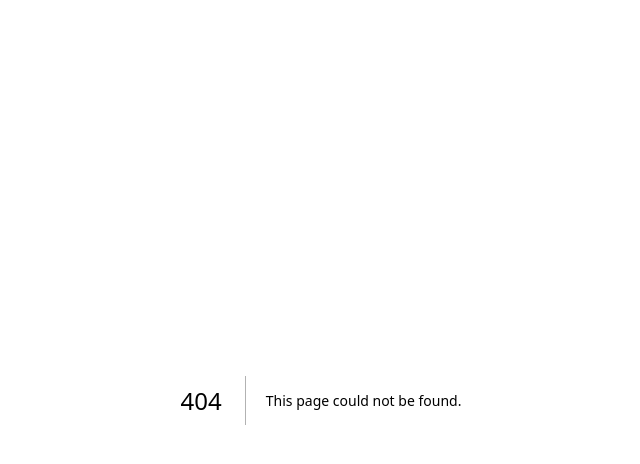
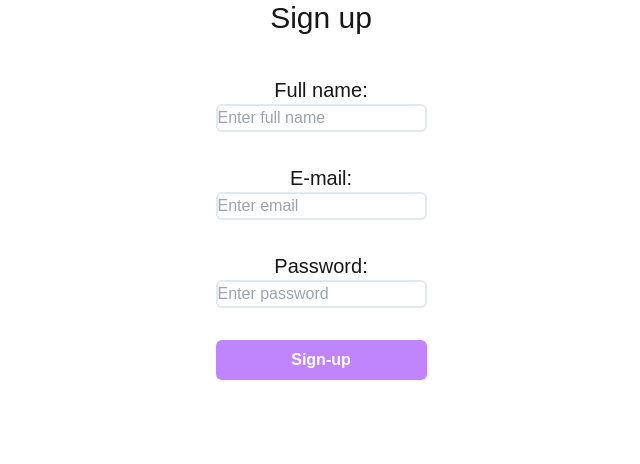
Before and after one commit to Smajlli/barbershop, a Next.js app: page /admin/register in a window 1280 px wide. Before the commit this address had no page. Shown: the top 464 px of the page, without its empty margins (319-959 px from the left). Built offline with nearby package versions, Linux system fonts and the light colour scheme.

Commit message:
Implement page for creating admin user

```diff
--- /dev/null
+++ b/app/admin/register/page.tsx
@@ -0,0 +1,64 @@
+'use client'
+
+import { createClient } from "@supabase/supabase-js";
+import React, { useState } from "react";
+
+function Register() {
+    const [fullName, setFullName] = useState<string>();
+    const [email, setEmail] = useState<string>();
+    const [password, setPassword] = useState<string>();
+
+    const handleFullName = (e: React.ChangeEvent<HTMLInputElement>) => {
+        setFullName(e.target.value);
+    }
+
+    const handleEmail = (e: React.ChangeEvent<HTMLInputElement>) => {
+        setEmail(e.target.value);
+    }
+
+    const handlePassword = (e: React.ChangeEvent<HTMLInputElement>) => {
+        setPassword(e.target.value);
+    }
+
+    const handleRegister = async(formData: FormData) => {
+        const supabase = createClient(process.env.NEXT_PUBLIC_SUPABASE_URL as string, process.env.NEXT_PUBLIC_SUPABASE_SERVICE_ROLE_KEY as string, {
+            auth: {
+                autoRefreshToken: false,
+                persistSession: false
+            }
+        });
+
+        const {error} = await supabase.auth.admin.createUser({
+            email: formData.get('email') as string,
+            password: formData.get('password') as string,
+            role: 'supabase_auth_admin',
+            user_metadata: {
+                fullName,
+                email
+            }
+        });
+
+        if(error) console.log(error);
+    }
+
+    return <div className="w-full h-full flex justify-center items-center flex-col gap-10">
+        <h1 className="text-3xl">Sign up</h1>
+        <form action={handleRegister} className="flex flex-col item-center gap-8">
+            <div className="flex flex-col items-center">
+                <label htmlFor="fullname" className="text-xl">Full name:</label>
+                <input type="text" id="fullname" name="fullname" placeholder="Enter full name" className="border-solid border-2 border-slate-200 rounded-md" onChange={handleFullName}/>
+            </div>
+            <div className="flex flex-col items-center">
+                <label htmlFor="email" className="text-xl">E-mail:</label>
+                <input type="text" id="email" name="email" placeholder="Enter email" className="border-solid border-2 border-slate-200 rounded-md" onChange={handleEmail}/>
+            </div>
+            <div className="flex flex-col items-center">
+                <label htmlFor="password" className="text-xl">Password:</label>
+                <input type="password" id="password" name="password" placeholder="Enter password" className="border-solid border-2 border-slate-200 rounded-md" onChange={handlePassword}/>
+            </div>
+            <button className="boreder-solid bg-purple-400 p-2 rounded-md text-white font-bold">Sign-up</button>
+        </form>
+    </div>
+}
+
+export default Register;
```
